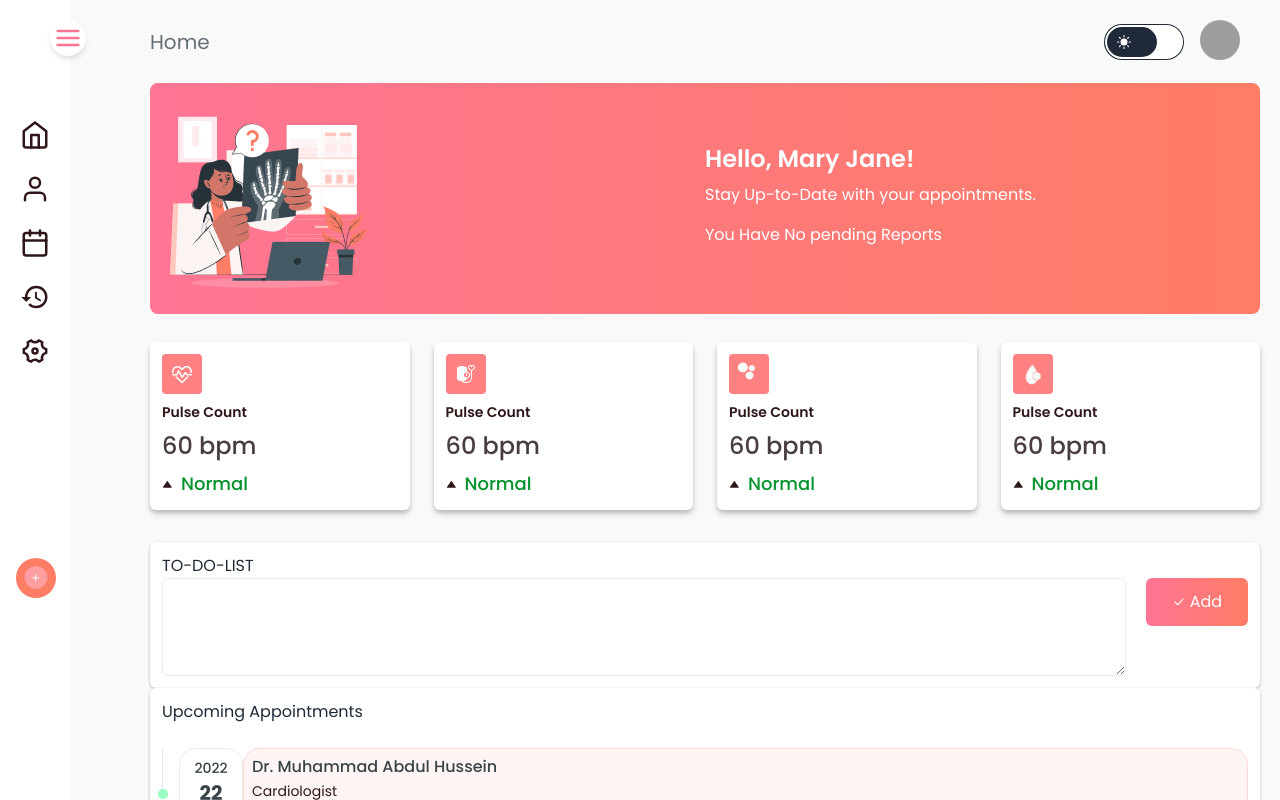
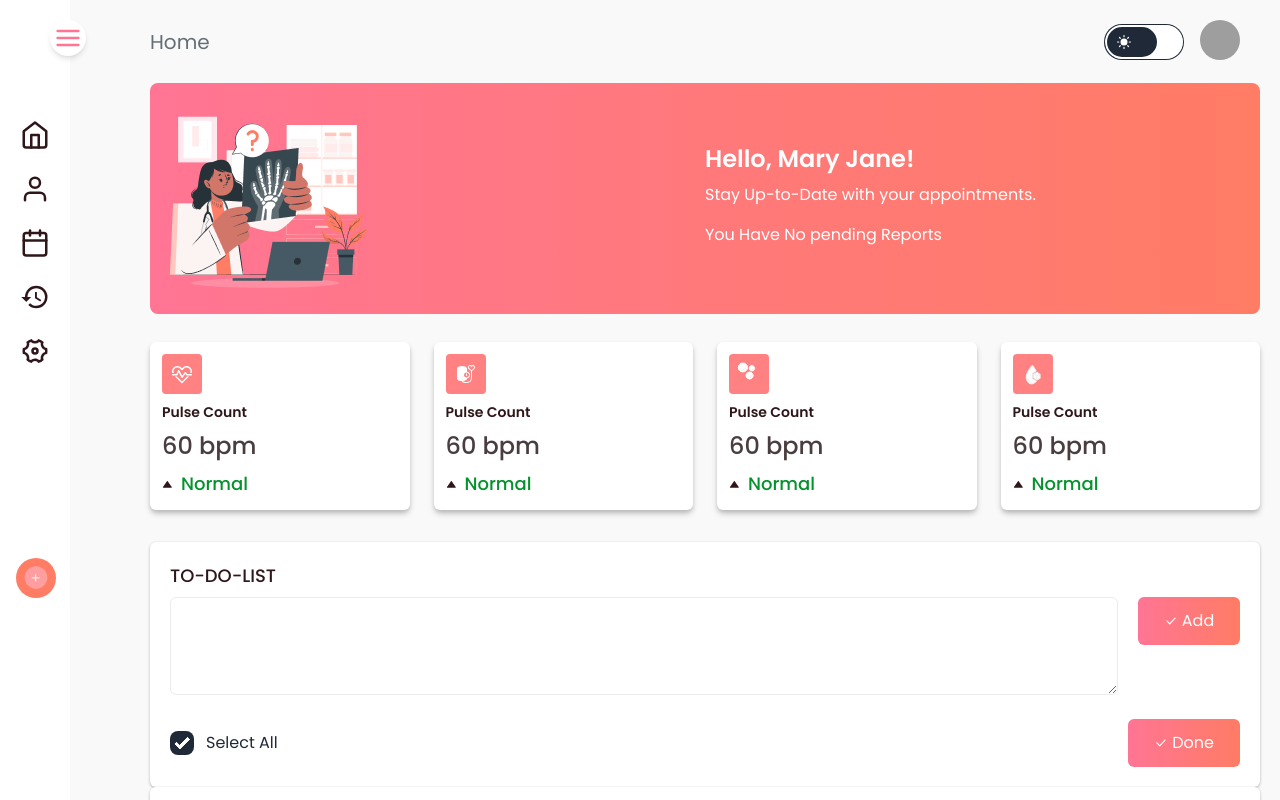
Before and after one commit to AsibHasanRiyad/mediDoc, a React (Vite) app: page / in a window 1280 px wide. Shown: the top 800 px of the page. Built offline with nearby package versions, Linux system fonts and the light colour scheme; grey boxes are pictures that could not be loaded.

Commit message:
check box added

```diff
--- a/src/Components/ToDo/ToDo.jsx
+++ b/src/Components/ToDo/ToDo.jsx
@@ -1,7 +1,9 @@
 const ToDo = () => {
   return (
-    <div className="bg-white shadow p-3 shadow-[#b8b7b7] rounded-md mt-8">
-      <h1>TO-DO-LIST</h1>
+    <div className="bg-white shadow p-5 shadow-[#b8b7b7] rounded-md mt-8">
+      <h1 className=" text-[18px] font-medium text-[#2E1619] pb-2">
+        TO-DO-LIST
+      </h1>
       <div className=" flex items-start gap-5">
         <textarea
           name=""
@@ -25,6 +27,28 @@ const ToDo = () => {
           Add
         </button>
       </div>
+      {/* select all */}
+      <div className=" flex justify-between items-center mt-6">
+        <h1 className=" flex items-center gap-3">
+          <input type="checkbox" checked="checked" className="checkbox hover:checkbox-error" />
+          Select All
+        </h1>
+        <button className=" bg-gradient-to-r from-[#FF7594] to-[#FF7C65] flex items-center gap-1 p-3 rounded-md w-28 justify-center text-white">
+          <svg
+            xmlns="http://www.w3.org/2000/svg"
+            width="14"
+            height="14"
+            viewBox="0 0 14 14"
+            fill="none"
+          >
+            <path
+              d="M5.75356 10.5C5.59256 10.5 5.43856 10.4335 5.32831 10.3163L2.49156 7.29521C2.27047 7.06071 2.28272 6.69146 2.51722 6.47096C2.75231 6.25046 3.12156 6.26213 3.34147 6.49663L5.74773 9.05804L10.6524 3.69021C10.8706 3.45163 11.2392 3.43588 11.4772 3.65288C11.7146 3.86988 11.731 4.23913 11.514 4.47655L6.18406 10.3099C6.07498 10.43 5.91981 10.4989 5.75764 10.5H5.75356Z"
+              fill="#FBFBFB"
+            />
+          </svg>
+          Done
+        </button>
+      </div>
     </div>
   );
 };
```
